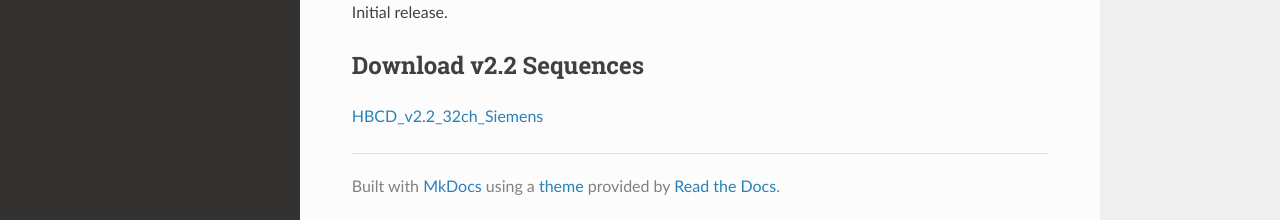
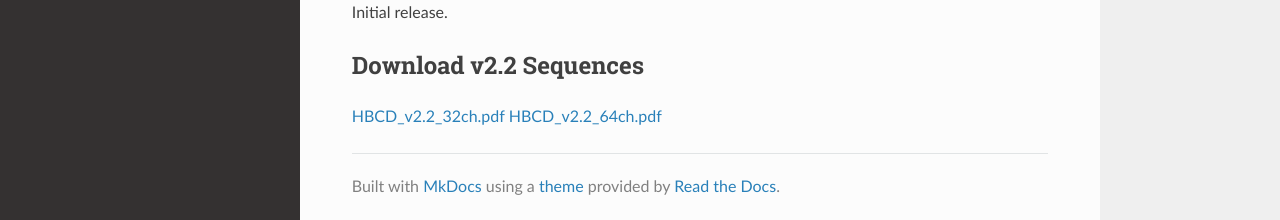
Before and after one commit to DCAN-Labs/hbcdsequences, an MkDocs documentation site: the page built from docs/siemens.md, in a window 1280 px wide and 900 px high, scrolled down 7248 px. Shown: the part 677-897 px from the top of the window. Built offline with MkDocs 1.6.1, drawn with Linux system fonts in a browser that asks for light colours; nearby versions of some CDN libraries.

Commit message:
Update siemens.md

```diff
--- a/docs/siemens.md
+++ b/docs/siemens.md
@@ -285,4 +285,5 @@ Initial release.
 
 
 ## Download v2.2 Sequences
-[HBCD_v2.2_32ch_Siemens](pdfs/HBCD_v2.2_32ch.pdf)
+[HBCD_v2.2_32ch.pdf](v2.2_sequences/siemens/HBCD_v2.2_32ch.pdf)
+[HBCD_v2.2_64ch.pdf](v2.2_sequences/siemens/HBCD_v2.2_64ch.pdf)
```
